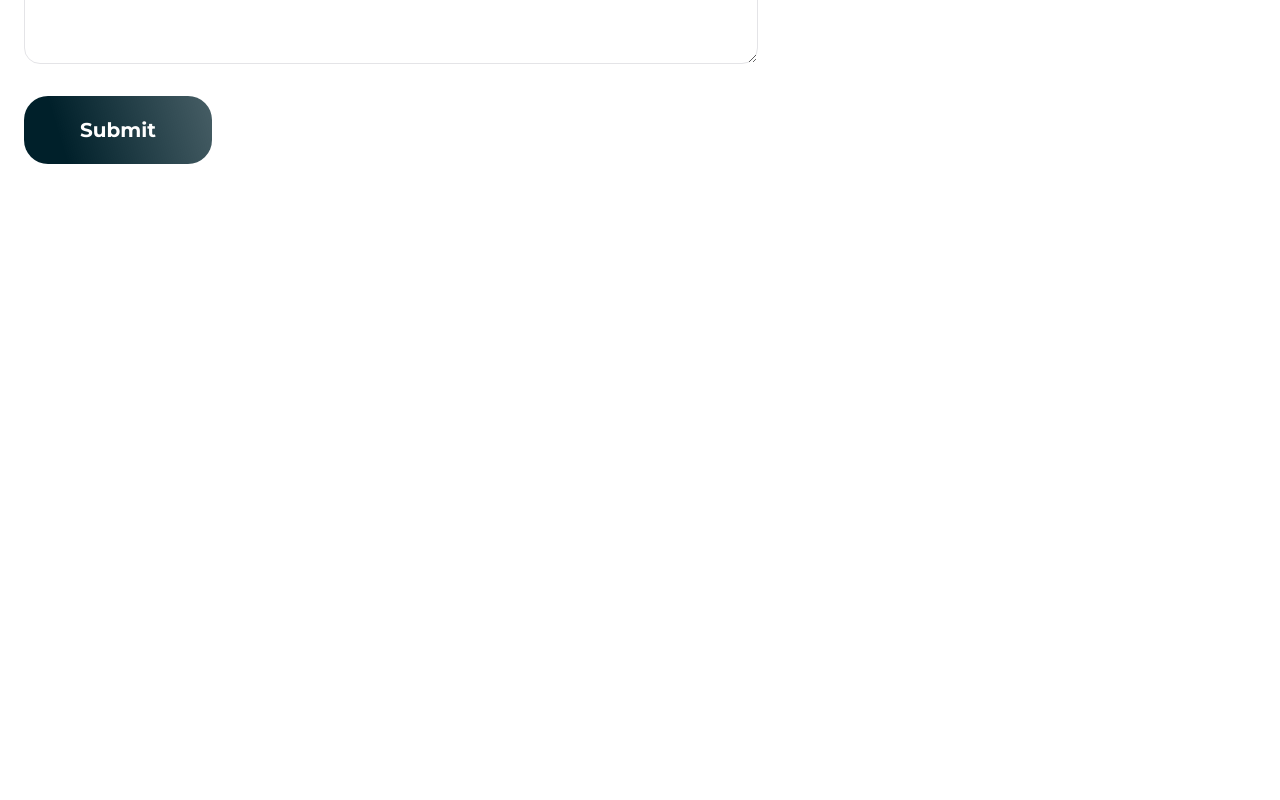
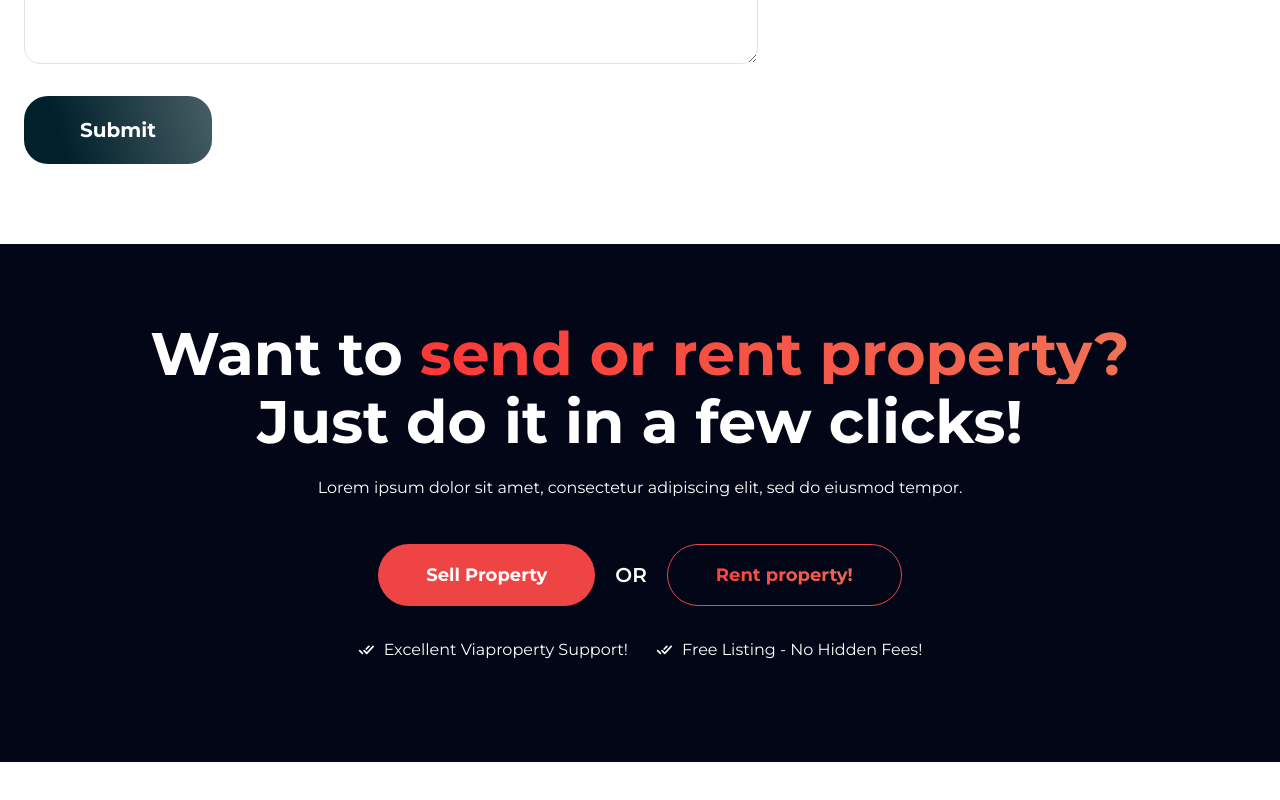
Before and after one commit to HumptyDumpy01/viaproperty-app, a Next.js app: page /properties/1 in a window 1280 px wide. Shown: the part 3845-4645 px from the top of the page. Before the commit the page ends 4105 px from the top, so only its background shows below. Built offline with nearby package versions, Linux system fonts and the light colour scheme.

Commit message:
Made CTA configurable, thus added a new section for sell/rent property CTA.

```diff
--- a/app/globals.css
+++ b/app/globals.css
@@ -8,6 +8,7 @@
 body {
     /*  inject a montserrat font */
     font-family: 'Montserrat', sans-serif;
+    overflow-x: hidden;
 }
 
 /* use selection as red*`//
--- a/app/layout.tsx
+++ b/app/layout.tsx
@@ -18,7 +18,7 @@ export default function RootLayout({
 }>) {
   return (
     <html lang="en">
-    <body className="antialiased px-3 bp-480:px-6">
+    <body className="antialiased">
     <Navigation />
     {children}
     {/*<Footer />*/}
--- a/app/page.tsx
+++ b/app/page.tsx
@@ -10,7 +10,7 @@ import LatestPosts from '@/components/Home/Layout/LatestPosts';
 
 export default function Home() {
   return (
-    <main className={`overflow-hidden`}>
+    <main className={`overflow-hidden px-3 bp-480:px-6`}>
       <Hero />
       <About />
       <OurServices />
--- a/app/properties/[id]/page.tsx
+++ b/app/properties/[id]/page.tsx
@@ -19,6 +19,7 @@ import RenterReviewsMetrics from '@/components/PropertyDescription/Layout/Renter
 import { ActiveFilterTypeQuestions } from '@/utils/types/activeFilterTypeQuestions';
 import BadgeRounded from '@/components/UI/Badge/BadgeRounded';
 import LeaveComment from '@/components/PropertyDescription/Layout/LeaveComment';
+import CallToActionBlock from '@/components/Layout/Cta/CallToActionBlock';
 
 /*type PropertyDescriptionType = {
   // children: ReactNode;
@@ -47,7 +48,8 @@ export default function PropertyDescription(/*{  }: PropertyDescriptionType*/) {
   };
 
   return (
-    <main className={`max-w-[1320px] mx-auto w-full mb-24`}>
+    <main className={`mb-24`}>
+      <div className={`max-w-[1320px] mx-auto w-full px-3 bp-480:px-6`}>
         <div className={`grid grid-cols-property-description mt-10 gap-5`}>
           <div>
             <PropertyGallery
@@ -107,13 +109,18 @@ export default function PropertyDescription(/*{  }: PropertyDescriptionType*/) {
                 } />
 
               </div>
-
             </div>
           </div>
           <div>
             Sidebar
           </div>
         </div>
+        <div className={`mt-20`}>
+        </div>
+      </div>
+      <div>
+        <CallToActionBlock rounded={false} fullScreen type={`sell-rent`} />
+      </div>
     </main>
   );
 }
--- a/app/properties/page.tsx
+++ b/app/properties/page.tsx
@@ -2,7 +2,7 @@ import PropertiesContainer from '@/components/Properties/Layout/PropertiesContai
 
 export default function Properties() {
   return (
-    <main className={`overflow-hidden max-w-[1320px] mx-auto w-full`}>
+    <main className={`overflow-hidden max-w-[1320px] mx-auto w-full px-3 bp-480:px-6`}>
       <PropertiesContainer />
     </main>
   );
--- a/components/Layout/Cta/CallToActionBlock.tsx
+++ b/components/Layout/Cta/CallToActionBlock.tsx
@@ -1,32 +1,76 @@
 'use client';
 
-/*type CallToActionBlockType = {
-  // children: ReactNode;
-}*/
-
+import Button from '@/components/UI/Button/Button';
 import React from 'react';
 import FormInputAndButton from '@/components/Layout/Form/FormInputAndButton';
 import FeatureList from '@/components/UI/FeatureList/FeatureList';
+import ButtonEmpty from '@/components/UI/Button/ButtonEmpty';
 
-export default function CallToActionBlock(/*{  }: CallToActionBlockType*/) {
+type CallToActionBlockType = {
+  type?: `newsletter` | `sell-rent`;
+  fullScreen?: boolean;
+  paragraph?: string;
+  rounded?: boolean;
+  // children: ReactNode;
+}
+
+const paragraphBoilerplateText = `Lorem ipsum dolor sit amet, consectetur adipiscing elit, sed do eiusmod
+              tempor.`;
+
+export default function
+  CallToActionBlock({
+                      type = `newsletter`,
+                      fullScreen = false,
+                      paragraph = paragraphBoilerplateText,
+                      rounded = true
+                    }: CallToActionBlockType) {
+  const newsletterFeatures = [`You’ll receive latest news!`, `Cancel any time!`];
+  const sellOrRentFeatures = [`Excellent Viaproperty Support!`, `Free Listing - No Hidden Fees!`];
   return (
     <>
       <section className={`mb-20`}>
         <div
-          className={`flex flex-col max-w-[1393px] bp-732:h-[518px] h-full bp-732:pb-0 pb-20 mx-auto bg-slate-950 rounded-2xl pt-20
+          className={`flex flex-col ${!fullScreen ? `max-w-[1393px]` : `w-screen`} bp-732:h-[518px] h-full bp-732:pb-0 pb-20 mx-auto bg-slate-950 ${rounded ? `rounded-2xl` : ``} pt-20
           px-6`}>
           <div className={`text-center text-white`}>
-            <h2 className={`bp-1009:text-6xl text-4xl font-bold`}>Jump in! <br className={`mb-2`} />
-              Sign up to <span
-                className={`bg-clip-text text-transparent bg-linear-main-red`}>viaproperty</span> news!</h2>
-            <p className={`mt-6 mb-11`}>Lorem ipsum dolor sit amet, consectetur adipiscing elit, sed do eiusmod
-              tempor</p>
-            <FormInputAndButton inputPlaceholder={`Type your email`} inputName={`email`} btnLabel={`Sign Up`}
-                                inputType={`email`} />
+            {type === `newsletter` && (
+              <>
+                <h2 className={`bp-1009:text-6xl text-4xl font-bold`}>Jump in! <br className={`mb-2`} />
+                  Sign up to <span
+                    className={`bg-clip-text text-transparent bg-linear-main-red`}>viaproperty</span> news!</h2>
+              </>
+            )}
+            {type === `sell-rent` && (
+              <>
+                <h2 className={`bp-1009:text-6xl text-4xl font-bold`}>Want to <span
+                  className={`bg-clip-text inline-block text-transparent mb-2 bg-linear-main-red`}>send or rent property?</span>
+                  <br />
+                  Just do it in a few clicks!</h2>
+              </>
+            )}
+            <p className={`mt-6 mb-11`}>{paragraph}</p>
+            {type === `newsletter` && (
+              <>
+                <FormInputAndButton inputPlaceholder={`Type your email`} inputName={`email`} btnLabel={`Sign Up`}
+                                    inputType={`email`} />
+              </>
+            )}
+
+            {type === `sell-rent` && (
+              <div className={`flex gap-5 items-center justify-center mb-8`}>
+                <Button type={`button`} mode={`md`} label={`Sell Property`} />
+                <span className={`uppercase text-xl text-white font-semibold`}>or</span>
+                <ButtonEmpty label={`Rent property!`} />
+              </div>
+            )}
 
             <div className={`flex flex-col bp-620:flex-row gap-7 items-center mx-auto justify-center`}>
-              <FeatureList text={`You’ll receive latest news!`} />
-              <FeatureList text={`Cancel any time!`} />
+              {type === `newsletter` && newsletterFeatures.map((feature, index) => (
+                <FeatureList key={index} text={feature} />
+              ))}
+              {type === `sell-rent` && sellOrRentFeatures.map((feature, index) => (
+                <FeatureList key={index} text={feature} />
+              ))}
             </div>
           </div>
         </div>
--- /dev/null
+++ b/components/UI/Button/ButtonEmpty.tsx
@@ -0,0 +1,21 @@
+// 'use client';
+
+type ButtonEmptyType = {
+  label: string;
+  // children: ReactNode;
+}
+
+export default function ButtonEmpty({ label }: ButtonEmptyType) {
+  return (
+    <>
+      <button
+        className={`bg-transparent rounded-full flex
+               w-fit h-[62px]
+              px-12 py-6 text-lg items-center
+              bg-clip-text text-transparent bg-linear-main-red font-bold
+              border border-red-500
+              hover:border-white
+              transition-all duration-200 active:border-red-500`}> {label} </button>
+    </>
+  );
+}
```
Lines whose indentation alone changed are shown as unchanged.
